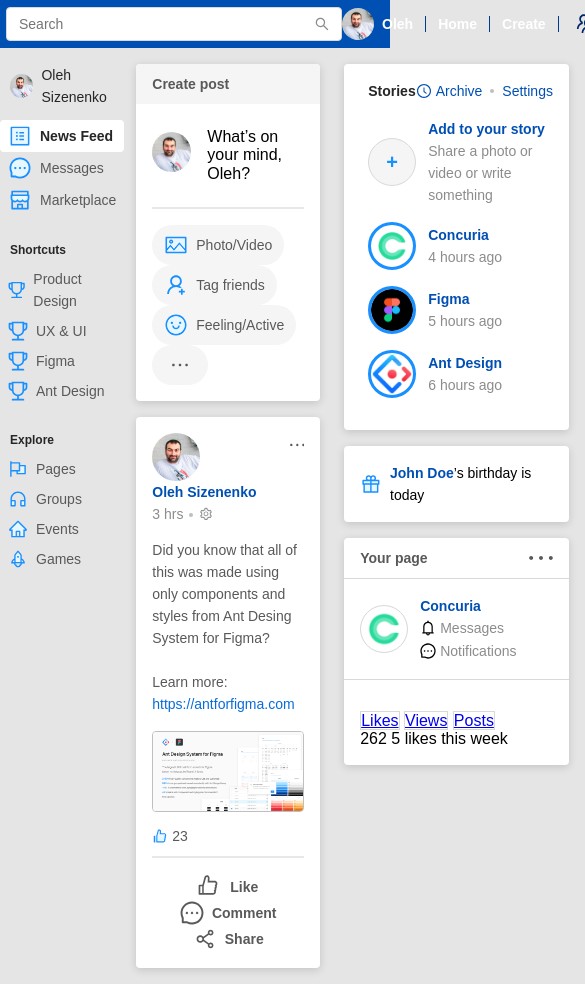
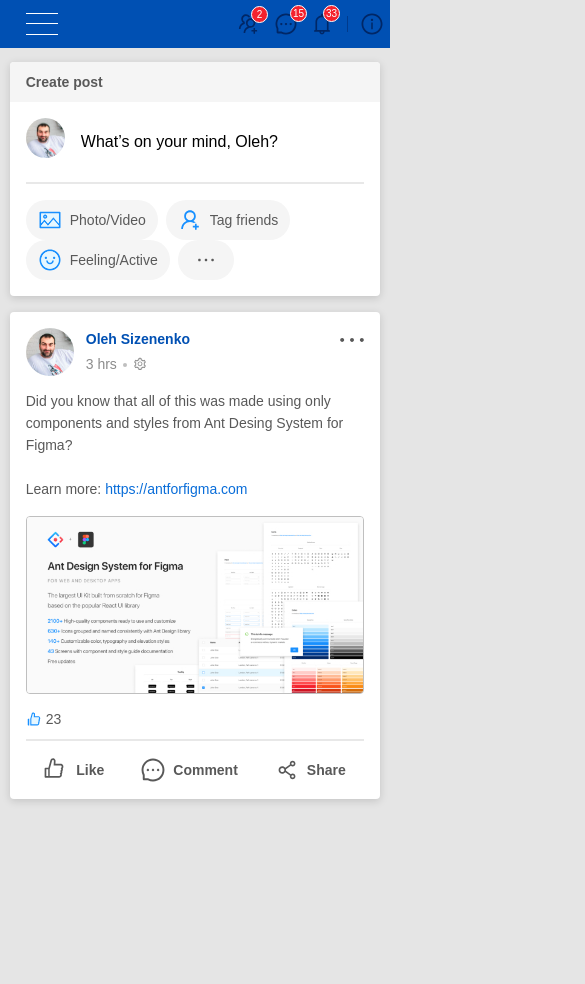
Before and after one commit to SizonUA/Distance, a plain HTML site: page index.html in a window 390 px wide. Shown: the top 984 px of the page, 585 px wide, since content can reach past the window. After the commit the page ends 844 px from the top, so only its background shows below. Drawn offline with Linux system fonts and the light colour scheme.

Commit message:
add media

```diff
--- a/index.html
+++ b/index.html
@@ -12,21 +12,30 @@
 <body>
   <header class="header">
     <div class="header-block">
+      <button class="mobile-menu">
+        <span class="line"></span>
+        <span class="line"></span>
+        <span class="line"></span>
+      </button> <!-- /.mobile-menu -->
+
       <div class="search">
         <input type="text" class="search-input" placeholder="Search" />
       </div>
       <!-- /.search -->
+
       <div class="navigation">
-        <div class="user">
+        <div class="user navigation-user">
           <img src="images/avatar.png" alt="Avatar" class="user-avatar" />
           <span class="user-name">Oleh</span>
         </div>
         <!-- /.user -->
+
         <div class="navigation-panel">
           <a href="#" class="navigation-link">Home</a>
           <a href="#" class="navigation-link">Create</a>
         </div>
         <!-- /.navigation-panel -->
+
         <div class="icons-panel">
           <a href="" class="icon-link">
             <span class="notification">2</span>
@@ -432,6 +441,8 @@
     <!-- /.right-sidebar -->
   </div>
   <!-- /.container -->
+
+  <script src="script/main.js"></script>
 </body>
 
 </html>
--- a/script/main.js
+++ b/script/main.js
@@ -0,0 +1,6 @@
+const mobileMenu = document.querySelector('.mobile-menu'),
+  menuSidebar = document.querySelector('.menu-sidebar');
+
+mobileMenu.addEventListener('click', () => {
+  menuSidebar.classList.toggle('menu-sidebar__active');
+})
--- a/style/style.css
+++ b/style/style.css
@@ -8,6 +8,7 @@
 body {
   font-family: sans-serif;
   background: #E5E5E5;
+  padding-top: 46px;
 }
 
 .container {
@@ -20,8 +21,13 @@ body {
 
 /* Begin Header */
 .header {
+  position: fixed;
+  top: 0;
+  left: 0;
+  width: 100%;
   padding: 0 6px;
   background-color: #0050b3;
+  z-index: 99;
 }
 
 .header-block {
@@ -31,6 +37,25 @@ body {
   max-width: 1200px;
   margin: auto;
   height: 48px;
+}
+
+.mobile-menu {
+  display: none;
+  border: none;
+  width: 32px;
+  height: 32px;
+  background-color: transparent;
+  flex-direction: column;
+  padding: 0;
+  margin-top: 8px;
+  justify-content: space-around;
+  margin-left: 20px;
+}
+
+.line {
+  width: 100%;
+  height: 1px;
+  background-color: #ffffff;
 }
 
 .search-input {
@@ -726,4 +751,58 @@ body {
 }
 
 
-/* border: 1px solid red; */
+/* @Media */
+@media (max-width: 1250px) {
+  .container {
+    width: 95%;
+    justify-content: flex-start;
+  }
+
+  .header-blok {
+    width: 95%;
+  }
+
+  .right-sidebar {
+    display: none;
+  }
+}
+
+@media (max-width: 960px) {
+  .navigation-user {
+    display: none;
+  }
+
+  .navigation-panel {
+    display: none;
+  }
+}
+
+@media (max-width: 840px) {
+  .menu-sidebar {
+    position: fixed;
+    top: 46px;
+    left: 0;
+    width: 100%;
+    max-width: 250px;
+    padding-top: 12px;
+    height: 100%;
+    padding-left: 2%;
+    background: #E5E5E5;
+    transform: translateX(-100%);
+    transition: transform 0.3s;
+  }
+
+  .menu-sidebar__active {
+    transform: translateX(0%);
+  }
+
+  .mobile-menu {
+    display: flex;
+  }
+}
+
+@media (max-width: 840px) {
+  .search {
+    display: none;
+  }
+}
```
